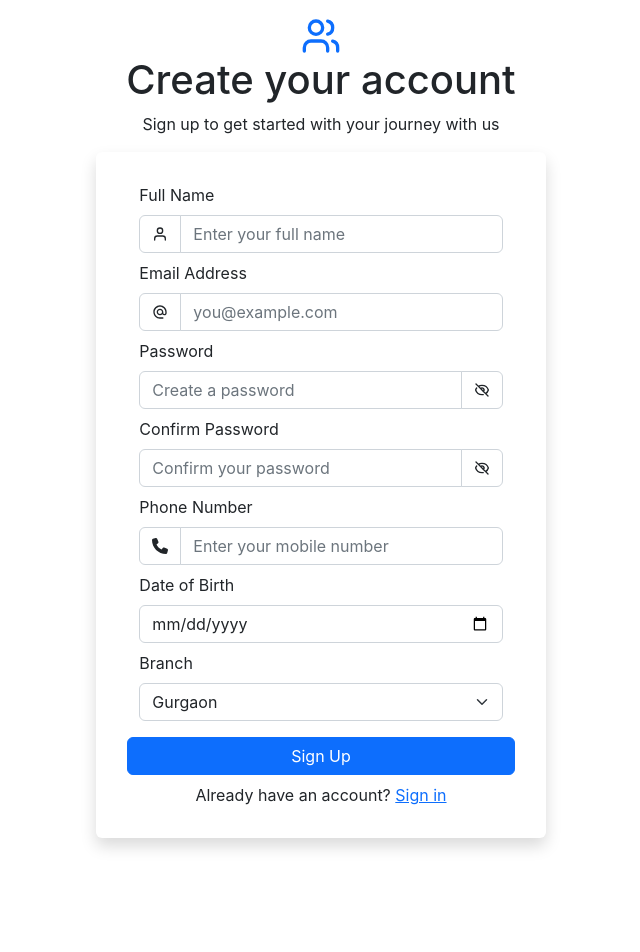
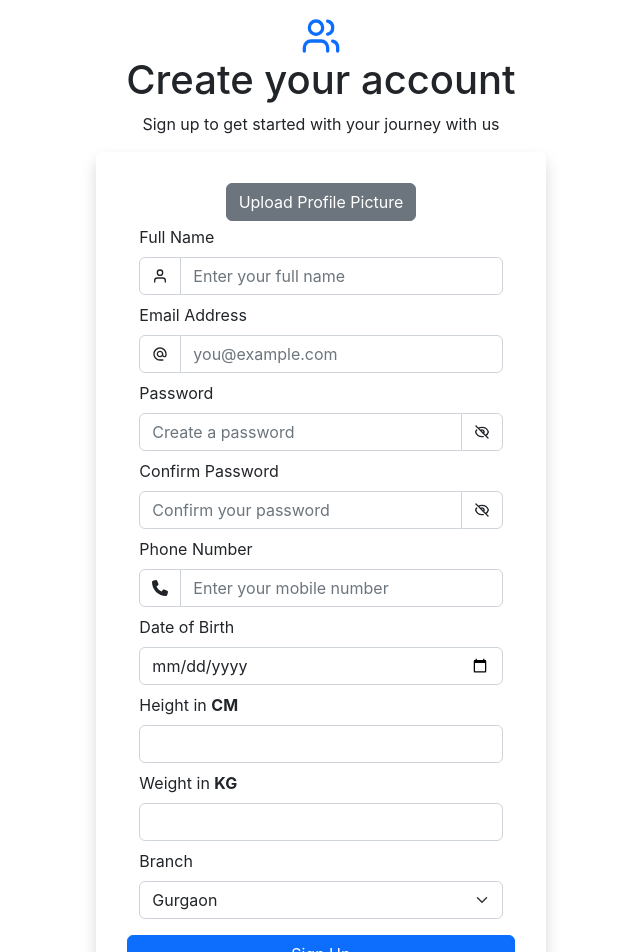
Before and after one commit to ksahana-developer/gymapp-frontend, a React (Create React App) app in the folder frontend-gym/: page /signup in a window 1280 px wide. Shown: the top 952 px of the page, without its empty margins (319-959 px from the left). Before the commit the page ends 902 px from the top, so only its background shows below. Built offline with nearby package versions, Linux system fonts and the light colour scheme.

Commit message:
added UI  for height and weight

```diff
--- a/frontend-gym/src/components/Navbar/Navbar.jsx
+++ b/frontend-gym/src/components/Navbar/Navbar.jsx
@@ -1,38 +1,68 @@
-import { Link, useNavigate } from 'react-router-dom';
-import { CgGym } from 'react-icons/cg';
-import { FaRegUserCircle } from 'react-icons/fa';
-const Navbar = ({setIsLoggedIn}) => {
-  const navigate = useNavigate()
+import { Link, useNavigate } from "react-router-dom";
+import { CgGym } from "react-icons/cg";
+import { FaRegUserCircle } from "react-icons/fa";
+const Navbar = ({ setIsLoggedIn }) => {
+  const navigate = useNavigate();
 
-  const logout = ()=>{
-    localStorage.removeItem('token')
-    setIsLoggedIn(false)
-    navigate("/login")
-  }
+  const logout = () => {
+    localStorage.removeItem("token");
+    setIsLoggedIn(false);
+    navigate("/login");
+  };
+  const customer = JSON.parse(localStorage.getItem("customer"))
+  console.log(customer);
   return (
     <nav className="navbar navbar-expand-lg bg-light">
       <div className="container-fluid">
-        <Link className="navbar-brand" to="/"> <CgGym size={40} color='black' /> Chetak Gym</Link>
-        <button className="navbar-toggler" type="button" data-bs-toggle="collapse" data-bs-target="#navbarNavAltMarkup" aria-controls="navbarNavAltMarkup" aria-expanded="false" aria-label="Toggle navigation">
+        <Link className="navbar-brand" to="/">
+          {" "}
+          <CgGym size={40} color="black" /> Chetak Gym
+        </Link>
+        <button
+          className="navbar-toggler"
+          type="button"
+          data-bs-toggle="collapse"
+          data-bs-target="#navbarNavAltMarkup"
+          aria-controls="navbarNavAltMarkup"
+          aria-expanded="false"
+          aria-label="Toggle navigation"
+        >
           <span className="navbar-toggler-icon"></span>
         </button>
         <div className="collapse navbar-collapse" id="navbarNavAltMarkup">
           <div className="navbar-nav">
-            <Link className="nav-link active" aria-current="page" to="/">Home</Link>
-            <Link className="nav-link" to="/customers">Customers</Link>
-            <Link className="nav-link" to="/subscriptions">Subscriptions</Link>
-            <Link className="nav-link" to="/memberships">Memberships</Link>
+            <Link className="nav-link active" aria-current="page" to="/">
+              Home
+            </Link>
+            <Link className="nav-link" to="/customers">
+              Customers
+            </Link>
+            <Link className="nav-link" to="/subscriptions">
+              Subscriptions
+            </Link>
+            <Link className="nav-link" to="/memberships">
+              Memberships
+            </Link>
           </div>
         </div>
       </div>
       <ul className="nav justify-content-end">
-          <li className="nav-item">
-            <button onClick={logout} className="btn btn-danger">Logout</button>
-            <Link className="nav-link active" aria-current="page" to="/profile"><FaRegUserCircle size={30} color='grey' /></Link>
-          </li>
-        </ul>
+        <li className="nav-item">
+          <button onClick={logout} className="btn btn-danger">
+            Logout
+          </button>
+          <Link className="nav-link active" aria-current="page" to="/profile">
+            <img
+              src={customer?.profilePicture}
+              alt="profile Picture"
+              className="rounded-circle"
+              style={{ width: "50px", height: "50px" }}
+            />
+          </Link>
+        </li>
+      </ul>
     </nav>
-  )
-}
+  );
+};
 
 export default Navbar;
--- a/frontend-gym/src/components/SignUp/SignUp.jsx
+++ b/frontend-gym/src/components/SignUp/SignUp.jsx
@@ -2,7 +2,7 @@ import { LuUsers } from "react-icons/lu";
 import "./SignUp.css";
 import { FiUser } from "react-icons/fi";
 import { Link, useNavigate } from "react-router-dom";
-import { useState } from "react";
+import { useEffect, useState } from "react";
 import { MdAlternateEmail } from "react-icons/md";
 import { HiOutlineEye } from "react-icons/hi2";
 import { HiOutlineEyeOff } from "react-icons/hi";
@@ -10,8 +10,8 @@ import { FaPhone } from "react-icons/fa6";
 // import registerCustomer from "../AddCustomerModal/addCustomerModal"
 
 const SignUp = () => {
-  const [passwordIcon, setPasswordIcon] = useState(false)
-  const [confirmPasswordIcon, setConfirmPasswordIcon] = useState(false)
+  const [passwordIcon, setPasswordIcon] = useState(false);
+  const [confirmPasswordIcon, setConfirmPasswordIcon] = useState(false);
   const navigate = useNavigate();
   const [message, setMessage] = useState("");
   const [formData, setFormData] = useState({
@@ -23,9 +23,32 @@ const SignUp = () => {
     dateOfBirth: "",
     role: "Member", // Set default value
     branch: "Gurgaon", // Set default value
+    profilePicture: "", // Initialize profile picture state
+    height: "",
+    weight : "",
   });
+
+  useEffect(() => {
+    const token = localStorage.getItem("token");
+    if (token) {
+      navigate("/"); // Redirect to home if token exists
+    }
+  }, [navigate]);
+
   const handleChange = (e) => {
     setFormData({ ...formData, [e.target.name]: e.target.value });
+  };
+
+  const handleFileChange = (e) => {
+    const file = e.target.files[0];
+    if (file) {
+      const reader = new FileReader();
+      reader.onloadend = () => {
+        setFormData({ ...formData, profilePicture: reader.result }); // Set the base64 string as the profile picture
+        console.log(reader.result); // Log the base64 string to the console
+      };
+      reader.readAsDataURL(file); // Read the file as a data URL (base64 string)
+    }
   };
 
   const signUpCustomer = async (e) => {
@@ -47,6 +70,9 @@ const SignUp = () => {
 
       const data = await response.json();
       if (response.status === 201) {
+        localStorage.setItem("token", data.token); // Store the token in local storage
+        console.log(data); // Log the token to the console
+        localStorage.setItem("customer", JSON.stringify(data.customer)); // Store the user data in local storage
         setMessage("Sign up successfull");
         setFormData({
           name: "",
@@ -57,9 +83,13 @@ const SignUp = () => {
           dateOfBirth: "",
           role: "Member", // Set default value
           branch: "Gurgaon", // Set default value
+          profilePicture: null, // Initialize profile picture state
+          height: "",
+          weight: "",
         });
         e.target.reset();
         setTimeout(() => setMessage(""), 3000);
+        navigate("/");
       } else {
         setMessage(data.message || "Sign up failed");
       }
@@ -91,11 +121,38 @@ const SignUp = () => {
             onSubmit={signUpCustomer}
           >
             <div className="container">
+
+              { formData?.profilePicture && (
+                <div className="d-flex justify-content-center mb-1">
+                <img
+                  src={formData?.profilePicture}
+                  alt="Profile"
+                  className="rounded-circle"
+                  style={{ width: "100px", height: "100px" }}
+                  />
+              </div>)}
+
+              <div className="d-flex justify-content-center mb-1">
+                <label htmlFor="userProfilePic" className="btn btn-secondary w-80">
+                  {!formData?.profilePicture? "Upload Profile Picture": "Update" }
+                </label>
+                <input
+                    type="file"
+                    accept="image/*"
+                    onChange={handleFileChange}
+                    style={{ display: "none" }}
+                    id="userProfilePic"
+                    name="profilePicture"
+                  />
+              </div>
               <label htmlFor="name" className="form-label">
                 Full Name
               </label>
               <div className="input-group">
-                  <span className="input-group-text" style={{backgroundColor: "white"}}>
+                <span
+                  className="input-group-text"
+                  style={{ backgroundColor: "white" }}
+                >
                   <FiUser />
                 </span>
                 <input
@@ -116,7 +173,10 @@ const SignUp = () => {
                 Email Address
               </label>
               <div className="input-group">
-                <span className="input-group-text" style={{backgroundColor: "white"}}>
+                <span
+                  className="input-group-text"
+                  style={{ backgroundColor: "white" }}
+                >
                   <MdAlternateEmail />
                 </span>
                 <input
@@ -138,7 +198,7 @@ const SignUp = () => {
               </label>
               <div className="input-group">
                 <input
-                type={passwordIcon? "password" : "text"}
+                  type={passwordIcon ? "password" : "text"}
                   className="form-control"
                   id="password"
                   name="password"
@@ -147,8 +207,12 @@ const SignUp = () => {
                   onChange={handleChange}
                   required
                 />
-              <button className="input-group-text" style={{backgroundColor: "white"}} onClick={() => setPasswordIcon(!passwordIcon)}>
-              {passwordIcon? <HiOutlineEye /> : <HiOutlineEyeOff />}
+                <button
+                  className="input-group-text"
+                  style={{ backgroundColor: "white" }}
+                  onClick={() => setPasswordIcon(!passwordIcon)}
+                >
+                  {passwordIcon ? <HiOutlineEye /> : <HiOutlineEyeOff />}
                 </button>
               </div>
             </div>
@@ -159,7 +223,7 @@ const SignUp = () => {
               </label>
               <div className="input-group">
                 <input
-                type= {confirmPasswordIcon? "password" : "text"}
+                  type={confirmPasswordIcon ? "password" : "text"}
                   className="form-control"
                   id="confirmPassword"
                   name="confirmPassword"
@@ -168,8 +232,12 @@ const SignUp = () => {
                   onChange={handleChange}
                   required
                 />
-              <button className="input-group-text" style={{backgroundColor: "white"}} onClick={() => setConfirmPasswordIcon(!confirmPasswordIcon)}>
-                {confirmPasswordIcon? <HiOutlineEye /> : <HiOutlineEyeOff/>}
+                <button
+                  className="input-group-text"
+                  style={{ backgroundColor: "white" }}
+                  onClick={() => setConfirmPasswordIcon(!confirmPasswordIcon)}
+                >
+                  {confirmPasswordIcon ? <HiOutlineEye /> : <HiOutlineEyeOff />}
                 </button>
               </div>
             </div>
@@ -179,7 +247,10 @@ const SignUp = () => {
                 Phone Number
               </label>
               <div className="input-group">
-                <span className="input-group-text" style={{backgroundColor: "white"}}>
+                <span
+                  className="input-group-text"
+                  style={{ backgroundColor: "white" }}
+                >
                   <FaPhone />
                 </span>
                 <input
@@ -195,7 +266,6 @@ const SignUp = () => {
                   required
                 />
               </div>
-
             </div>
 
             <div className="container cursor-pointer">
@@ -214,6 +284,45 @@ const SignUp = () => {
                 />
               </div>
             </div>
+
+            <div className="container cursor-pointer">
+              <div>
+                <label htmlFor="height" className="form-label mt-2">
+                  Height in <b>CM</b>
+                </label>
+                <input
+                  type="number"
+                  min="0"
+                  max="300"
+                  className="form-control"
+                  id="height"
+                  name="height"
+                  value={formData.height}
+                  onChange={handleChange}
+                  required
+                />
+              </div>
+            </div>
+
+            <div className="container cursor-pointer">
+              <div>
+                <label htmlFor="weight" className="form-label mt-2">
+                  Weight in <b>KG</b>
+                </label>
+                <input
+                  type="number"
+                  className="form-control"
+                  id="weight"
+                  name="weight"
+                  value={formData.weight}
+                  onChange={handleChange}
+                  required
+                />
+              </div>
+            </div>
+
+
+
             <div className="container mb-3">
               <label htmlFor="branch" className="form-label mt-2">
                 Branch
```
Also changed, not shown: frontend-gym/src/components/CustomersTable/customersTable.jsx (+38 -20 lines). Lines whose indentation alone changed are shown as unchanged.
